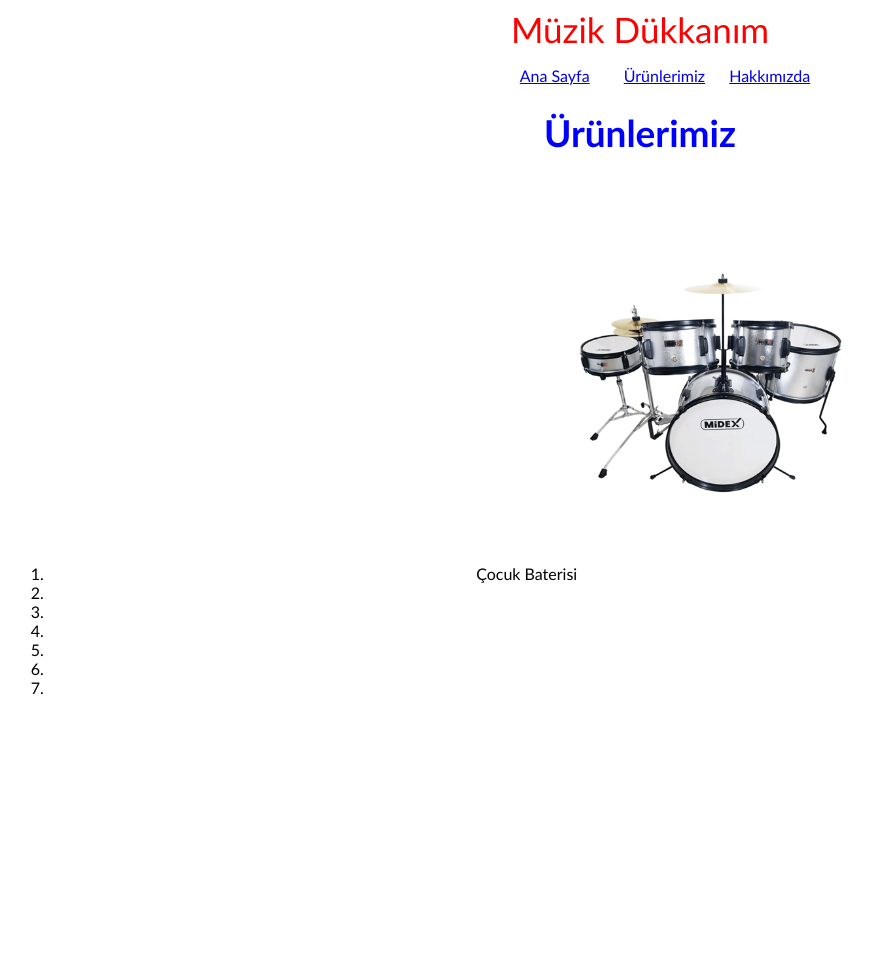
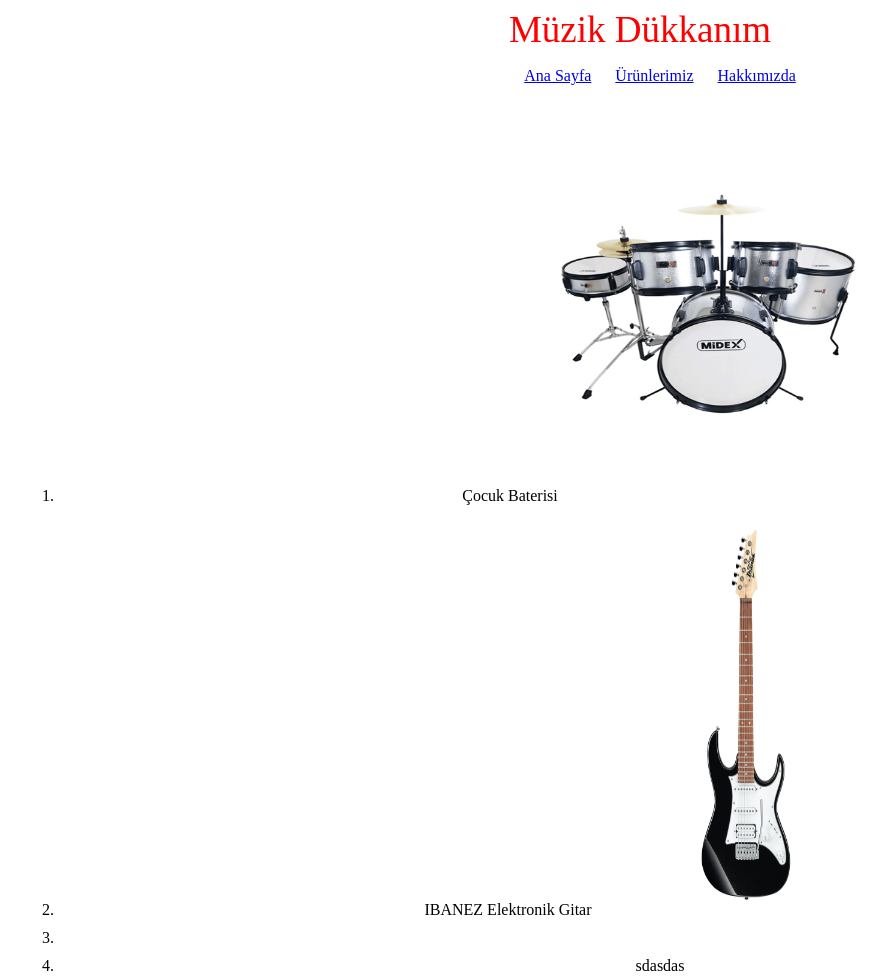
Before and after one commit to CahitAtlu/HTML-DEV, a plain HTML site: page Biraz Makyaj Yapalım/Ürünlerimiz.html in a window 1280 px wide. Shown: the top 978 px of the page, without its empty margins (0-887 px from the left). Before the commit the page ends 800 px from the top, so only its background shows below. Drawn offline with Linux system fonts and the light colour scheme.

Commit message:
alıştırmaya devam

```diff
--- a/Biraz Makyaj Yapalım/css-kısmı.css
+++ b/Biraz Makyaj Yapalım/css-kısmı.css
@@ -1,5 +1,36 @@
 html
 {
+    background-color: rgb(255, 255, 255);
     text-align: center;
-    font-family: 'Gill Sans', 'Gill Sans MT', Calibri, 'Trebuchet MS', sans-serif;
 }
+
+header
+{
+    color: red;
+    font-size: 37px;
+}
+
+.menu-bar
+{
+    display: inline;
+    margin:10px;
+}
+
+
+li
+{
+    margin: 10px;
+    vertical-align: center;
+}
+
+h1
+{
+    color: blue;
+    font-size: 37px;
+}
+
+img
+{
+    height: 300px;
+    width: 300px;
+}
--- a/Biraz Makyaj Yapalım/Ürünlerimiz.html
+++ b/Biraz Makyaj Yapalım/Ürünlerimiz.html
@@ -8,26 +8,26 @@
     <link rel="stylesheet" href="css-kısmı.css">
 </head>
 <body>
-    <header style="color: red; font-size: 35px">
+    <header>
         Müzik Dükkanım
     </header>
-    <ul>
-        <li style="display: inline; margin: 10px;"> <a href="Ana Sayfa.html">Ana Sayfa</a></li>
+    <nav>
+        <ul>
+            <li class="menu-bar"><a href="Ana Sayfa.html">Ana Sayfa</a></li>
+            <li class="menu-bar"><a href="Ürünlerimiz.html">Ürünlerimiz</a></li>
+            <li class="menu-bar"><a href="Hakkımızda.html">Hakkımızda</a></li>
+        </ul>
+    </nav>
+    <ol>
+        <li> Çocuk Baterisi<img style="height: 400px;" src="/images/çocuk baterisi.webp" alt="çocuk baterisi"> </li>
 
-        <li style="display: inline; margin: 10px;"></li> <a href="Ürünlerimiz.html">Ürünlerimiz</a></li>
+        <li> IBANEZ Elektronik Gitar <img style="height: 400px;" src="/images/IBANEZ GRX40.webp" alt="IBANEZ Elektronik Gitar"></li>
 
-        <li style="display: inline; margin: 10px;"></li> <a href="Hakkımızda.html">Hakkımızda</a></li>
-    </ul>
-    <h1 style="color: blue; font-size: 37px;">Ürünlerimiz</h1>
-    <ol>
-        <li> Çocuk Baterisi<img style="height:400px;" src="/images/çocuk baterisi.webp" alt="çocuk baterisi"> </li>
         <li></li>
-        <li></li>
-        <li></li>
+        <li>sdasdas</li>
         <li></li>
         <li></li>
         <li></li>
     </ol>
-
 </body>
 </html>
```
